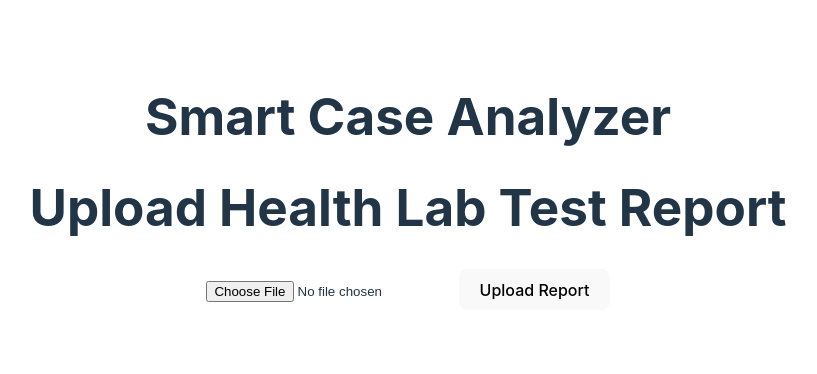
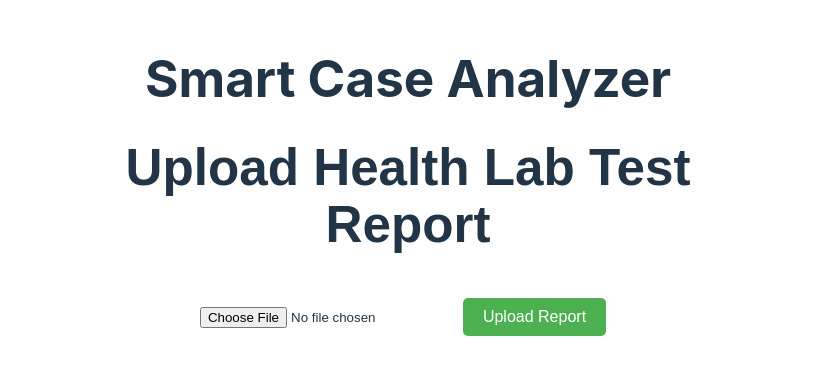
Before and after one commit to abhinav0509/smart-health-report-analyzer, a React (Vite) app in the folder smart_report_analyzer/: page / in a window 1280 px wide. Shown: the part 218-592 px from the top of the page, without its empty margins (232-1049 px from the left). Built offline with nearby package versions, Linux system fonts and the light colour scheme.

Commit message:
initial project setup

```diff
--- a/smart_report_analyzer/src/UploadReport.jsx
+++ b/smart_report_analyzer/src/UploadReport.jsx
@@ -3,19 +3,20 @@ import axios from "axios";
 
 const UploadReport = () => {
   const [file, setFile] = useState(null);
-    const [analysis, setAnalysis] = useState(null);
+  const [analysis, setAnalysis] = useState([]);
   const [loading, setLoading] = useState(false);
   const [error, setError] = useState(null);
-    // console.log("after post call");
+
   // Handle file input change
   const handleFileChange = (e) => {
     setFile(e.target.files[0]);
+    setError(null); // Clear any previous error
   };
 
   // Handle file upload
   const handleFileUpload = async () => {
     if (!file) {
-        setError("Please select a file first.");
+      setError("Please select a PDF file to upload.");
       return;
     }
 
@@ -25,35 +26,71 @@ const UploadReport = () => {
     try {
       setLoading(true);
       setError(null);
+
       const response = await axios.post("http://localhost:5000/upload-report", formData, {
-
         headers: {
           "Content-Type": "multipart/form-data",
         },
       });
-        setAnalysis(response.data.data);
+
+      if (response.data?.data) {
+        const structuredData = parseAnalysis(response.data.data); // Parse response
+        setAnalysis(structuredData);
+      } else {
+        setError("Invalid response from the server.");
+      }
     } catch (err) {
-        setError("Error uploading the file.");
-        console.log(err);
+      console.error(err);
+      if (err.response?.status === 400) {
+        setError("File upload failed. Please ensure you are uploading a valid PDF file.");
+      } else if (err.response?.status === 500) {
+        setError("Server error. Unable to process the report.");
+      } else {
+        setError("An unknown error occurred.");
+      }
     } finally {
       setLoading(false);
     }
   };
 
+  // Helper function to parse analysis data (assuming backend sends structured data)
+  const parseAnalysis = (data) => {
+    try {
+      const rows = data.split("\n").filter((line) => line.trim() !== ""); // Handle text response
+      return rows.map((row) => {
+        const [test, value, healthyRange, status, precautions] = row.split(",");
+        return { test, value, healthyRange, status, precautions };
+      });
+    } catch (error) {
+      console.error("Error parsing analysis:", error);
+      setError("Error processing the server response.");
+      return [];
+    }
+  };
+
   return (
-      <div>
+    <div style={styles.container}>
       <h1>Upload Health Lab Test Report</h1>
-        <input type="file" accept="application/pdf" onChange={handleFileChange} />
-        <button onClick={handleFileUpload} disabled={loading}>
+
+      {/* File Input */}
+      <input
+        type="file"
+        accept="application/pdf"
+        onChange={handleFileChange}
+        style={styles.fileInput}
+      />
+      <button onClick={handleFileUpload} disabled={loading} style={styles.uploadButton}>
         {loading ? "Uploading..." : "Upload Report"}
       </button>
 
-        {error && <p style={{ color: "red" }}>{error}</p>}
+      {/* Error Message */}
+      {error && <p style={styles.error}>{error}</p>}
 
-        {analysis && (
-          <div>
+      {/* Analysis Result */}
+      {analysis.length > 0 && (
+        <div style={styles.resultContainer}>
           <h2>Analysis Result</h2>
-            <table>
+          <table style={styles.table}>
             <thead>
               <tr>
                 <th>Test</th>
@@ -64,18 +101,17 @@ const UploadReport = () => {
               </tr>
             </thead>
             <tbody>
-                {analysis.split("\n").map((line, index) => {
-                  const [test, value, healthyRange, status, precautions] = line.split(",");
-                  return (
+              {analysis.map((item, index) => (
                 <tr key={index}>
-                      <td>{test}</td>
-                      <td>{value}</td>
-                      <td>{healthyRange}</td>
-                      <td>{status}</td>
-                      <td>{precautions}</td>
+                  <td>{item.test}</td>
+                  <td>{item.value}</td>
+                  <td>{item.healthyRange}</td>
+                  <td style={item.status === "Unhealthy" ? styles.unhealthy : styles.healthy}>
+                    {item.status}
+                  </td>
+                  <td>{item.precautions}</td>
                 </tr>
-                  );
-                })}
+              ))}
             </tbody>
           </table>
         </div>
@@ -84,4 +120,54 @@ const UploadReport = () => {
   );
 };
 
+// Styling (using inline styles for simplicity)
+const styles = {
+  container: {
+    width: "80%",
+    margin: "0 auto",
+    textAlign: "center",
+    fontFamily: "'Arial', sans-serif",
+  },
+  fileInput: {
+    margin: "20px 0",
+  },
+  uploadButton: {
+    padding: "10px 20px",
+    fontSize: "16px",
+    cursor: "pointer",
+    backgroundColor: "#4CAF50",
+    color: "white",
+    border: "none",
+    borderRadius: "5px",
+    margin: "10px",
+    transition: "background-color 0.3s",
+  },
+  error: {
+    color: "red",
+    marginTop: "10px",
+  },
+  resultContainer: {
+    marginTop: "20px",
+    textAlign: "left",
+  },
+  table: {
+    width: "100%",
+    borderCollapse: "collapse",
+    marginTop: "20px",
+  },
+  healthy: {
+    color: "green",
+  },
+  unhealthy: {
+    color: "red",
+  },
+  tableHeader: {
+    backgroundColor: "#f2f2f2",
+  },
+  tableCell: {
+    border: "1px solid #ddd",
+    padding: "8px",
+  },
+};
+
 export default UploadReport;
```
Also changed, not shown: 1 other file (tests, documents, lock files or other folders). Lines whose indentation alone changed are shown as unchanged.
